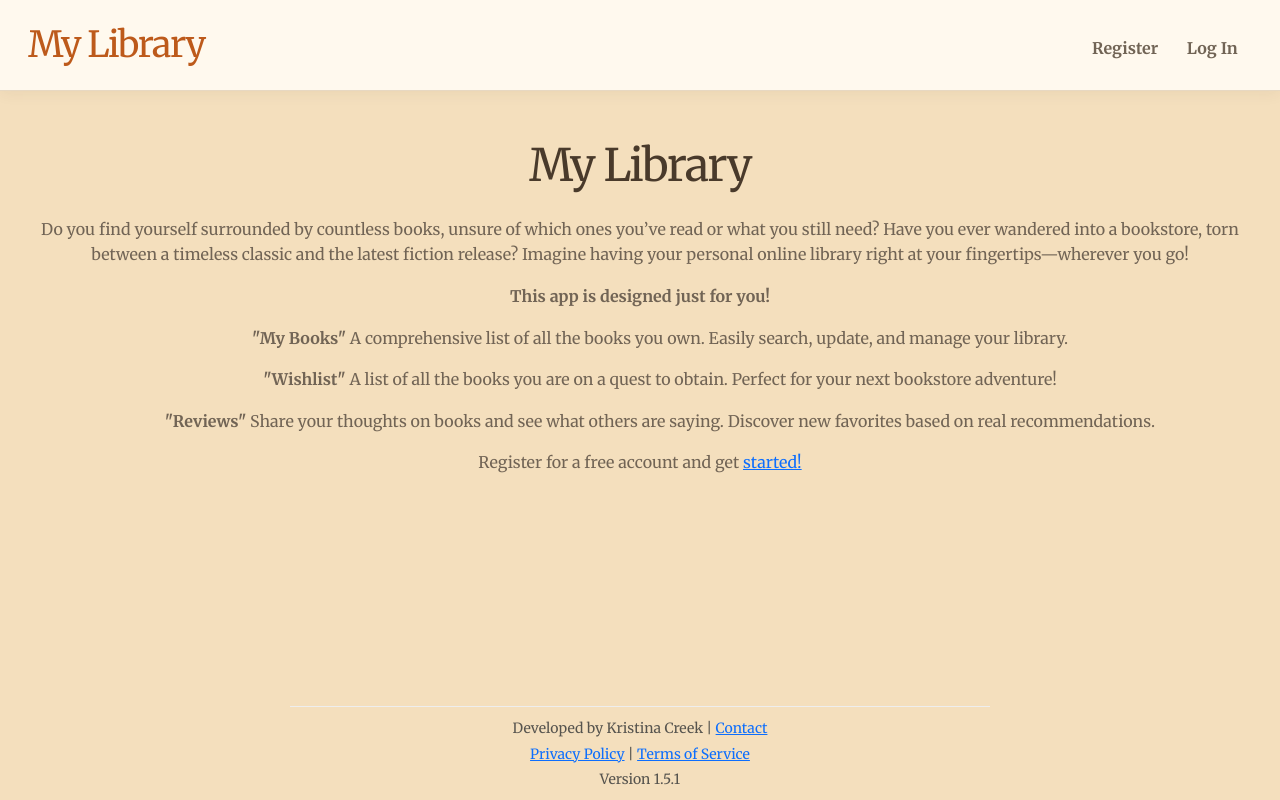
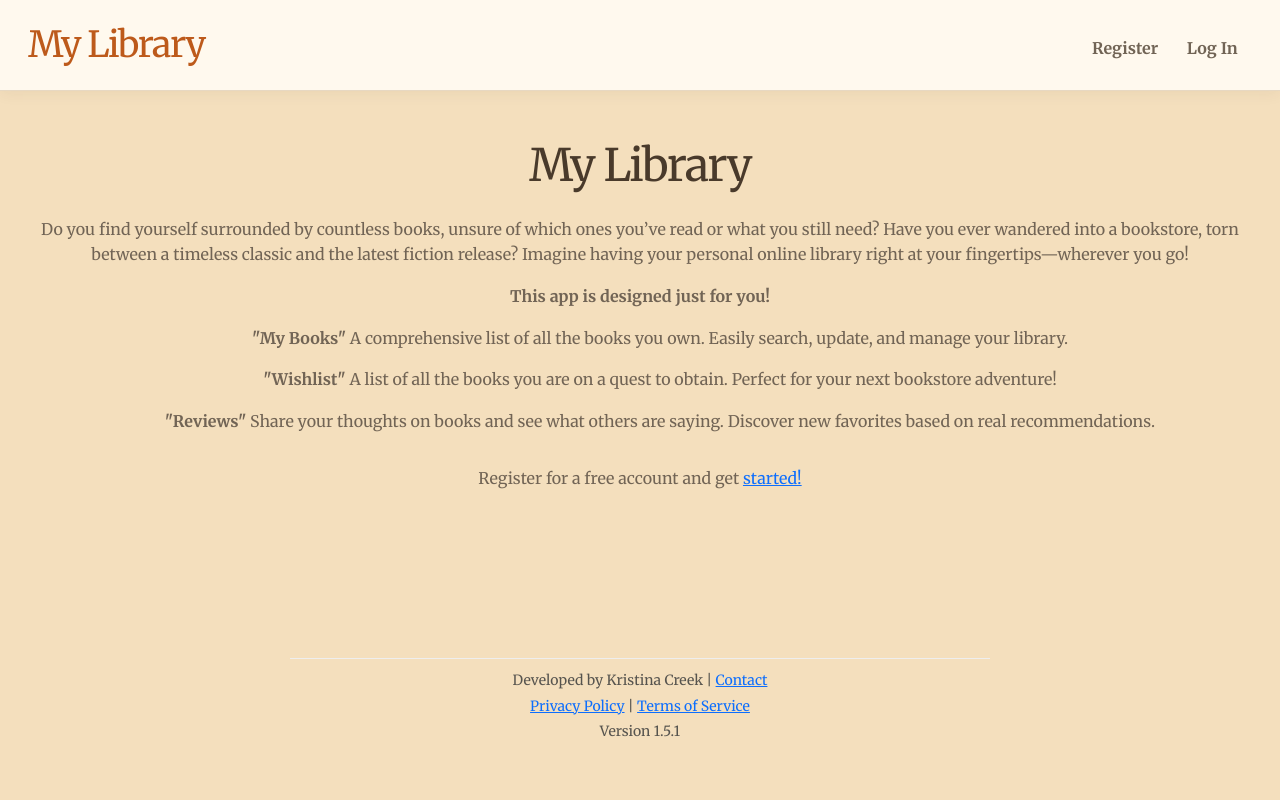
Before and after one commit to KCreek1/My_Library, a Flask app: page / in a window 1280 px wide. Run offline with Flask 3, Linux system fonts and the light colour scheme; parts of the project's set-up code (start-up, migrations or seed data) failed here and were passed over; some libraries are stand-ins or nearby versions.

Commit message:
Improve footer layout and button styling

```diff
--- a/static/styles.css
+++ b/static/styles.css
@@ -275,14 +275,11 @@ footer {
   z-index: 100;
 }
 
-/* Only fix the footer on larger screens */
-@media (min-width: 769px) {
-  footer {
-    position: fixed;
-    bottom: 0;
-    left: 50%;
-    transform: translateX(-50%);
-  }
+/* Keep the footer in document flow so it never covers page content. */
+footer {
+  position: static;
+  transform: none;
+  margin-top: auto;
 }
 
 .visually-hidden {
@@ -322,6 +319,9 @@ body {
   background: #f4dfbd;
   font-family: 'Merriweather', Georgia, serif;
   line-height: 1.6;
+  min-height: 100vh;
+  display: flex;
+  flex-direction: column;
 }
 
 nav.navbar {
@@ -359,7 +359,10 @@ li.nav-item {
 
 main.container {
   max-width: 1440px;
-  min-height: calc(100vh - 100px);
+  min-height: 0;
+  flex: 1 0 auto;
+  display: flex;
+  flex-direction: column;
 }
 
 h1, h2, h3 {
@@ -438,13 +441,13 @@ p {
 }
 
 .btn-move {
-  background-color: #4f8065 !important;
-  border-color: #4f8065 !important;
+  background-color: #438174 !important;
+  border-color: #438174 !important;
 }
 
 .btn-move:hover {
-  background-color: #3d6951 !important;
-  border-color: #3d6951 !important;
+  background-color: #346d62 !important;
+  border-color: #346d62 !important;
 }
 
 .btn-addbook {
```
